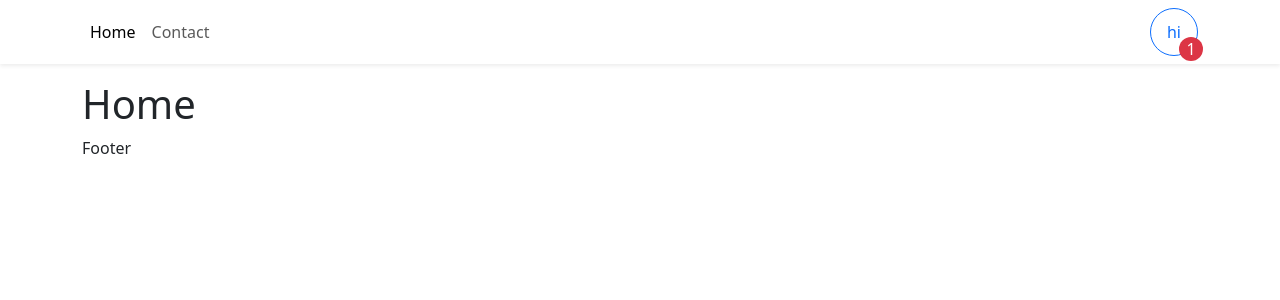
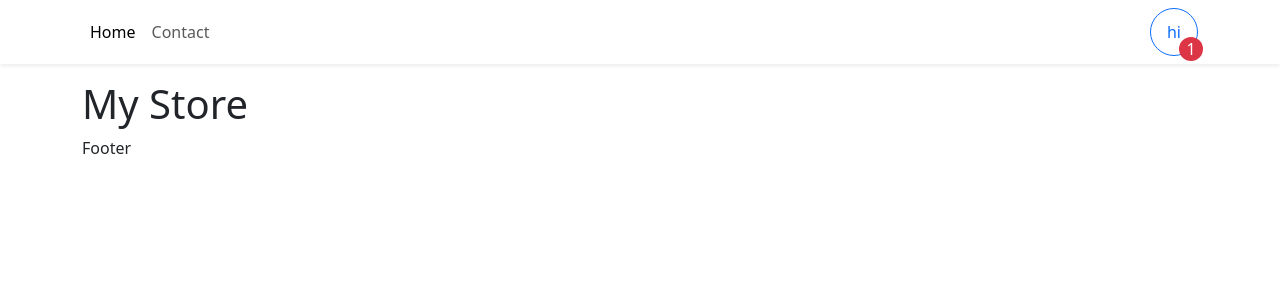
Before and after one commit to KityLinn/fameworks-ca, a React (Vite) app: page / in a window 1280 px wide. Shown: the top 300 px of the page. Built offline with nearby package versions, Linux system fonts and the light colour scheme; no server answers.

Commit message:
replaced header and footer with layout jsx

```diff
--- a/src/App.tsx
+++ b/src/App.tsx
@@ -5,25 +5,25 @@ import { Contact } from "./pages/Contact"
 import { Product } from "./pages/Product"
 import { Checkout } from "./pages/Checkout"
 import { CheckoutSuccess } from "./pages/CheckoutSuccess"
-import { Header } from "./components/Header"
-import { Footer } from "./components/Footer"
+import {Layout} from "./components/Layout"
+
 
 function App() {
   return (
     <>
-    <Header />
-    <Container>
-      <Routes>
-        <Route path="/" element={<Home/>}/>
-        <Route path="/contact" element={<Contact/>}/>
-        <Route path="/product" element={<Product/>}/>
-        <Route path="/checkout" element={<Checkout/>}/>
-        <Route path="/checkoutsuccess" element={<CheckoutSuccess/>}/>
-      </Routes>
-    </Container>
-    <Footer />
+      <Layout>
+        <Container>
+          <Routes>
+            <Route path="/" element={<Home />} />
+            <Route path="/contact" element={<Contact />} />
+            <Route path="/product" element={<Product />} />
+            <Route path="/checkout" element={<Checkout />} />
+            <Route path="/checkoutsuccess" element={<CheckoutSuccess />} />
+          </Routes>
+        </Container>
+      </Layout>
     </>
-  )
+  );
 }
 
-export default App
+export default App;
--- a/src/components/Footer.tsx
+++ /dev/null
@@ -1,8 +0,0 @@
-import { Container } from "react-bootstrap"
-
-export function Footer () {
-    return <>
-    <Container>Footer</Container>
-    </>
-
-}
--- a/src/components/Header.tsx
+++ b/src/components/Layout.tsx
@@ -1,10 +1,15 @@
 import { Navbar, Nav, Container, Button } from "react-bootstrap";
 import { NavLink } from "react-router-dom";
 
-export function Header() {
-  return (
-    <>
-      <Navbar className="bg-white shadow-sm mb-3">
+type layoutProps = {
+  children: JSX.Element
+}
+
+export function Layout({ children }: layoutProps) {
+
+    return (
+        <>
+        <Navbar className="bg-white shadow-sm mb-3">
         <Container>
           <Nav>
             <Nav.Link to="/" as={NavLink}>
@@ -36,6 +41,8 @@ export function Header() {
           </Button>
         </Container>
       </Navbar>
-    </>
-  );
-}
+      {children}
+      <Container>Footer</Container>
+        </>
+    )
+ }
--- a/src/pages/Home.tsx
+++ b/src/pages/Home.tsx
@@ -1,4 +1,5 @@
 import { useEffect, useState } from "react";
+import { Col, Row } from "react-bootstrap";
 
 export function Home() {
     const url =  "https://v2.api.noroff.dev/online-shop"
@@ -14,5 +15,12 @@ export function Home() {
   }, []);
 
 
-    return <h1>Home</h1>
+    return (
+    <>
+    <h1>My Store</h1>
+    <Row lg ={3} md = {2} xs = {1}>
+    </Row>
+
+    </>
+    )
 }
```
